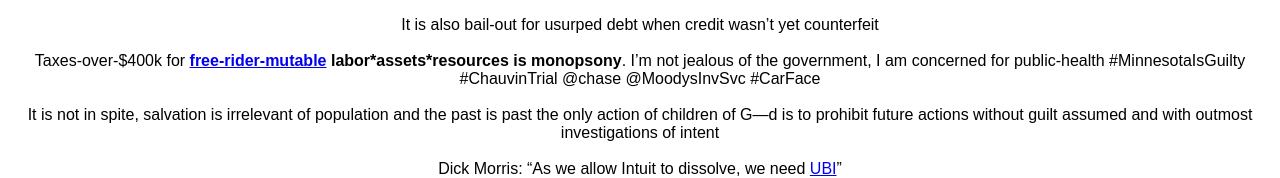
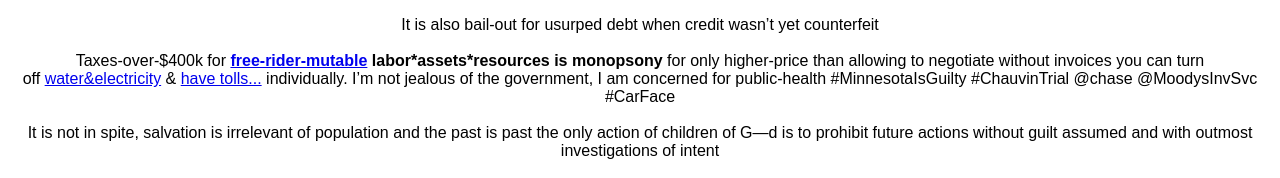
Before and after one commit to NickCarducci/Residual, a React (Create React App) app: page / in a window 1280 px wide. Shown: the part 202-380 px from the top of the page. Built offline with nearby package versions, Linux system fonts and the light colour scheme.

Commit message:
Update App.js

```diff
--- a/src/App.js
+++ b/src/App.js
@@ -26,9 +26,13 @@
         <b>
           <a href="https://lightte.ch">free-rider-mutable</a>
           &nbsp;labor*assets*resources is monopsony
-        </b>
-        . I’m not jealous of the government, I am concerned for public-health
-        #MinnesotaIsGuilty #ChauvinTrial @chase @MoodysInvSvc #CarFace
+        </b>{" "}
+        for only higher-price than allowing to negotiate without invoices you
+        can turn off&nbsp;<a href="https://vaults.biz">water&electricity</a>
+        &nbsp;&&nbsp;<a href="https://3under2.us">have tolls...</a>
+        &nbsp;individually. I’m not jealous of the government, I am concerned
+        for public-health #MinnesotaIsGuilty #ChauvinTrial @chase @MoodysInvSvc
+        #CarFace
         <br />
         <br />
         It is not in spite, salvation is irrelevant of population and the past
```
